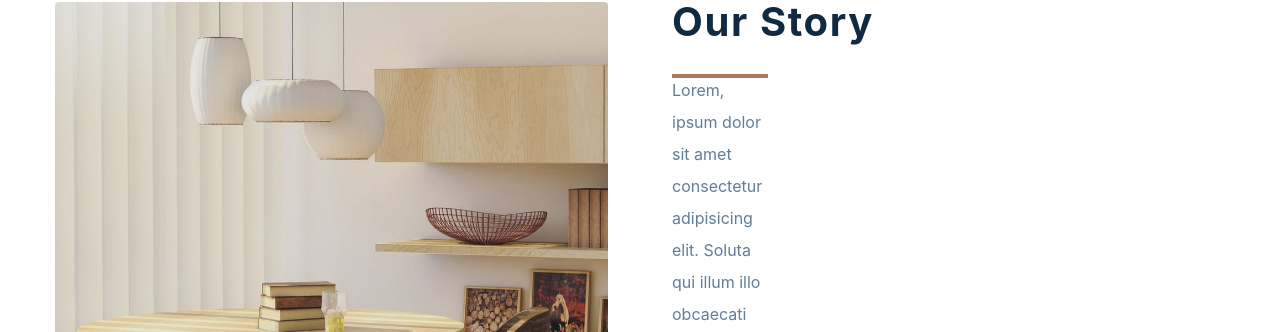
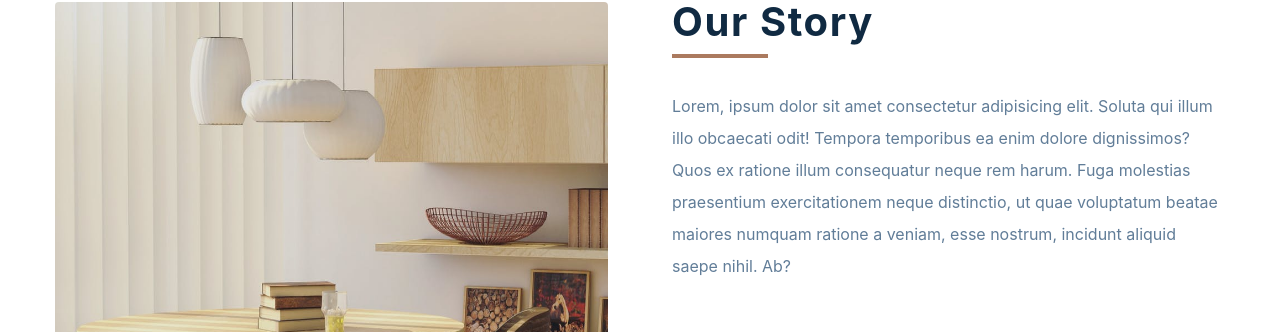
Before and after one commit to wahed2102/commerce, a React (Create React App) app: page /about in a window 1280 px wide. Shown: the part 318-650 px from the top of the page. Built offline with nearby package versions, Linux system fonts and the light colour scheme; no server answers.

Commit message:
Fixed CSS bug in About Page

```diff
--- a/src/pages/About.js
+++ b/src/pages/About.js
@@ -12,17 +12,16 @@ const About = () => {
         <article>
           <div className="title">
             <h2>our story</h2>
-            <div className="underline">
-              <p>
-                Lorem, ipsum dolor sit amet consectetur adipisicing elit. Soluta
-                qui illum illo obcaecati odit! Tempora temporibus ea enim dolore
-                dignissimos? Quos ex ratione illum consequatur neque rem harum.
-                Fuga molestias praesentium exercitationem neque distinctio, ut
-                quae voluptatum beatae maiores numquam ratione a veniam, esse
-                nostrum, incidunt aliquid saepe nihil. Ab?
-              </p>
-            </div>
+            <div className="underline"></div>
           </div>
+          <p>
+            Lorem, ipsum dolor sit amet consectetur adipisicing elit. Soluta qui
+            illum illo obcaecati odit! Tempora temporibus ea enim dolore
+            dignissimos? Quos ex ratione illum consequatur neque rem harum. Fuga
+            molestias praesentium exercitationem neque distinctio, ut quae
+            voluptatum beatae maiores numquam ratione a veniam, esse nostrum,
+            incidunt aliquid saepe nihil. Ab?
+          </p>
         </article>
       </Wrapper>
     </main>
```
